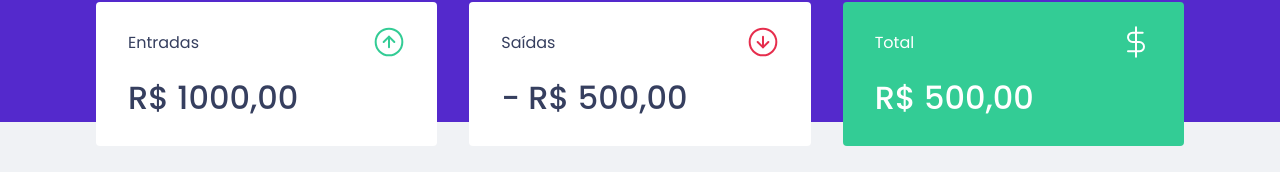
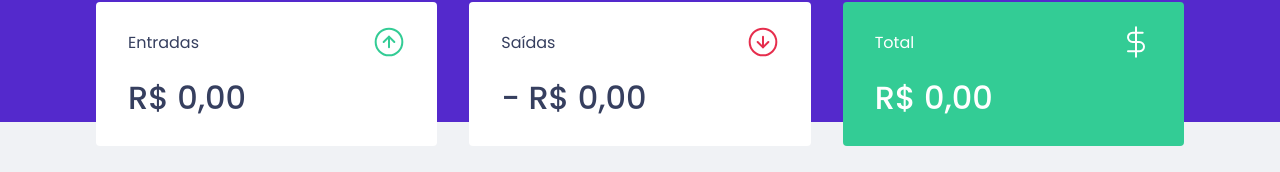
Before and after one commit to edsonapf/dtmoney, a React (Create React App) app: page / in a window 1280 px wide. Shown: the part 150-322 px from the top of the page. Built offline with nearby package versions, Linux system fonts and the light colour scheme; no server answers; what miragejs would draw is missing.

Commit message:
feat: add reloading global state when add a new transaction

```diff
--- a/src/TransactionsContext.tsx
+++ b/src/TransactionsContext.tsx
@@ -10,11 +10,27 @@ interface Transaction {
   createdAt: string;
 }
 
+// interface TransactionInput {
+//   title: string;
+//   amount: number;
+//   type: string;
+//   category: string;
+// }
+
+type TransactionInput = Omit<Transaction, "id" | "createdAt">;
+
 interface TransactionProviderProps {
   children: ReactNode;
 }
 
-export const TransactionContext = createContext<Transaction[]>([]);
+interface TransactionsContextData {
+  transactions: Transaction[];
+  createTransaction: (transaction: TransactionInput) => Promise<void>;
+}
+
+export const TransactionContext = createContext<TransactionsContextData>(
+  {} as TransactionsContextData
+);
 
 export function TransactionsProvider({ children }: TransactionProviderProps) {
   const [transactions, setTransactions] = useState<Transaction[]>([]);
@@ -25,8 +41,17 @@ export function TransactionsProvider({ children }: TransactionProviderProps) {
       .then((response) => setTransactions(response.data.transactions));
   }, []);
 
+  async function createTransaction(transactionInput: TransactionInput) {
+    const response = await api.post("/transactions", {
+      ...transactionInput,
+      createdAt: new Date(),
+    });
+    const { transaction } = response.data;
+    setTransactions([...transactions, transaction]);
+  }
+
   return (
-    <TransactionContext.Provider value={transactions}>
+    <TransactionContext.Provider value={{ transactions, createTransaction }}>
       {children}
     </TransactionContext.Provider>
   );
--- a/src/components/NewTransactionModal/index.tsx
+++ b/src/components/NewTransactionModal/index.tsx
@@ -1,32 +1,46 @@
-import { FormEvent, useState } from 'react';
-import Modal from 'react-modal';
-import { Container, RadioBox, TransactionTypeContainer } from './styles';
-import closeImg from '../../assets/close.svg';
-import incomeImg from '../../assets/income.svg';
-import outcomeImg from '../../assets/outcome.svg';
-import { api } from '../../services/api';
+import { FormEvent, useState, useContext } from "react";
+import Modal from "react-modal";
+import { Container, RadioBox, TransactionTypeContainer } from "./styles";
+import closeImg from "../../assets/close.svg";
+import incomeImg from "../../assets/income.svg";
+import outcomeImg from "../../assets/outcome.svg";
+import { api } from "../../services/api";
+import { TransactionContext } from "../../TransactionsContext";
 
 interface NewTransactionModalProps {
   isOpen: boolean;
   onRequestClose: () => void;
 }
 
-export function NewTransactionModal({ isOpen, onRequestClose }: NewTransactionModalProps) {
-  const [title, setTitle] = useState('');
-  const [value, setValue] = useState(0);
-  const [category, setCategory] = useState('');
-  const [type, setType] = useState('deposit');
+export function NewTransactionModal({
+  isOpen,
+  onRequestClose,
+}: NewTransactionModalProps) {
+  const { createTransaction } = useContext(TransactionContext);
+  const [title, setTitle] = useState("");
+  const [amount, setAmount] = useState(0);
+  const [category, setCategory] = useState("");
+  const [type, setType] = useState("deposit");
 
-  function handleCreateNewTransaction(event: FormEvent) {
+  function resetFields() {
+    setTitle("");
+    setAmount(0);
+    setCategory("");
+    setType("deposit");
+  }
+
+  async function handleCreateNewTransaction(event: FormEvent) {
     event.preventDefault();
-    const data = {
+
+    await createTransaction({
       title,
-      value,
+      amount,
       category,
       type,
-    };
+    });
 
-    api.post('/transactions', data)
+    resetFields();
+    onRequestClose();
   }
 
   return (
@@ -49,32 +63,36 @@ export function NewTransactionModal({ isOpen, onRequestClose }: NewTransactionMo
         <input
           placeholder="Título"
           value={title}
-          onChange={event => setTitle(event.target.value)}
+          onChange={(event) => setTitle(event.target.value)}
         />
         <input
           type="number"
           placeholder="Valor"
-          value={value}
-          onChange={event => setValue(Number(event.target.value))}
+          value={amount}
+          onChange={(event) => setAmount(Number(event.target.value))}
         />
 
         <TransactionTypeContainer>
           <RadioBox
             type="button"
-            onClick={() => { setType('deposit'); }}
-            isActive={type === 'deposit'}
+            onClick={() => {
+              setType("deposit");
+            }}
+            isActive={type === "deposit"}
             activeColor="green"
           >
-            <img src={incomeImg} alt="Entrada"/>
+            <img src={incomeImg} alt="Entrada" />
             <span>Entrada</span>
           </RadioBox>
           <RadioBox
             type="button"
-            onClick={() => { setType('withdraw'); }}
-            isActive={type === 'withdraw'}
+            onClick={() => {
+              setType("withdraw");
+            }}
+            isActive={type === "withdraw"}
             activeColor="red"
           >
-            <img src={outcomeImg} alt="Saída"/>
+            <img src={outcomeImg} alt="Saída" />
             <span>Saída</span>
           </RadioBox>
         </TransactionTypeContainer>
@@ -82,7 +100,7 @@ export function NewTransactionModal({ isOpen, onRequestClose }: NewTransactionMo
         <input
           placeholder="Categoria"
           value={category}
-          onChange={event => setCategory(event.target.value)}
+          onChange={(event) => setCategory(event.target.value)}
         />
         <button type="submit">Cadastrar</button>
       </Container>
--- a/src/components/Summary/index.tsx
+++ b/src/components/Summary/index.tsx
@@ -7,9 +7,25 @@ import totalImg from "../../assets/total.svg";
 import { TransactionContext } from "../../TransactionsContext";
 
 export function Summary() {
-  const data = useContext(TransactionContext);
+  const { transactions } = useContext(TransactionContext);
 
-  console.log(data);
+  const summary = transactions.reduce(
+    (acc, transaction) => {
+      if (transaction.type === "deposit") {
+        acc.deposits += transaction.amount;
+        acc.total += transaction.amount;
+      } else {
+        acc.withdraws += transaction.amount;
+        acc.total -= transaction.amount;
+      }
+      return acc;
+    },
+    {
+      deposits: 0,
+      withdraws: 0,
+      total: 0,
+    }
+  );
 
   return (
     <Container>
@@ -18,21 +34,37 @@ export function Summary() {
           <p>Entradas</p>
           <img src={incomeImg} alt="Entradas" />
         </header>
-        <strong>R$ 1000,00</strong>
+        <strong>
+          {new Intl.NumberFormat("pt-br", {
+            style: "currency",
+            currency: "BRL",
+          }).format(summary.deposits)}
+        </strong>
       </div>
       <div>
         <header>
           <p>Saídas</p>
           <img src={outcomeImg} alt="Saídas" />
         </header>
-        <strong>- R$ 500,00</strong>
+        <strong>
+          -{" "}
+          {new Intl.NumberFormat("pt-br", {
+            style: "currency",
+            currency: "BRL",
+          }).format(summary.withdraws)}
+        </strong>
       </div>
       <div className="highlight-background">
         <header>
           <p>Total</p>
           <img src={totalImg} alt="Total" />
         </header>
-        <strong>R$ 500,00</strong>
+        <strong>
+          {new Intl.NumberFormat("pt-br", {
+            style: "currency",
+            currency: "BRL",
+          }).format(summary.total)}
+        </strong>
       </div>
     </Container>
   );
--- a/src/components/TransactionTable/index.tsx
+++ b/src/components/TransactionTable/index.tsx
@@ -3,7 +3,7 @@ import { TransactionContext } from "../../TransactionsContext";
 import { Container } from "./styles";
 
 export function TransactionTable() {
-  const transactions = useContext(TransactionContext);
+  const { transactions } = useContext(TransactionContext);
 
   return (
     <Container>
```
